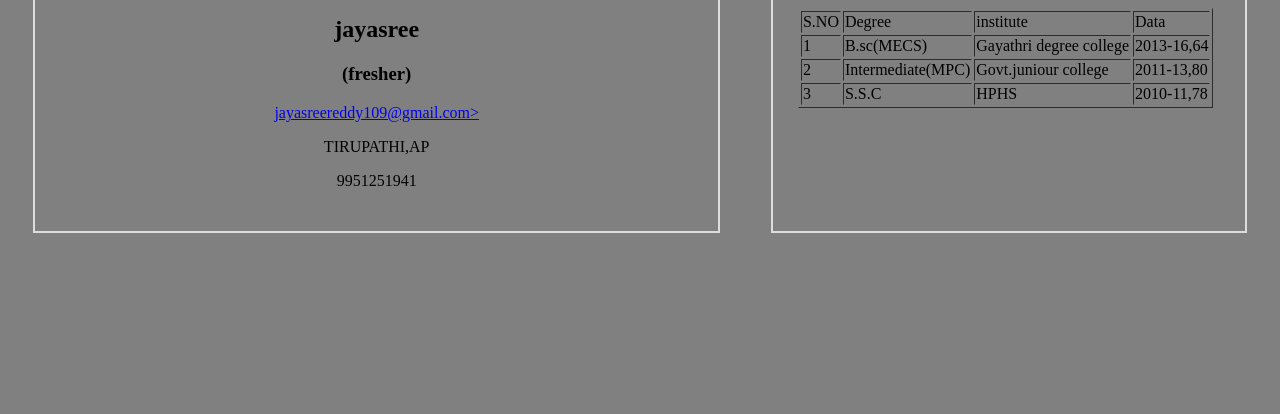
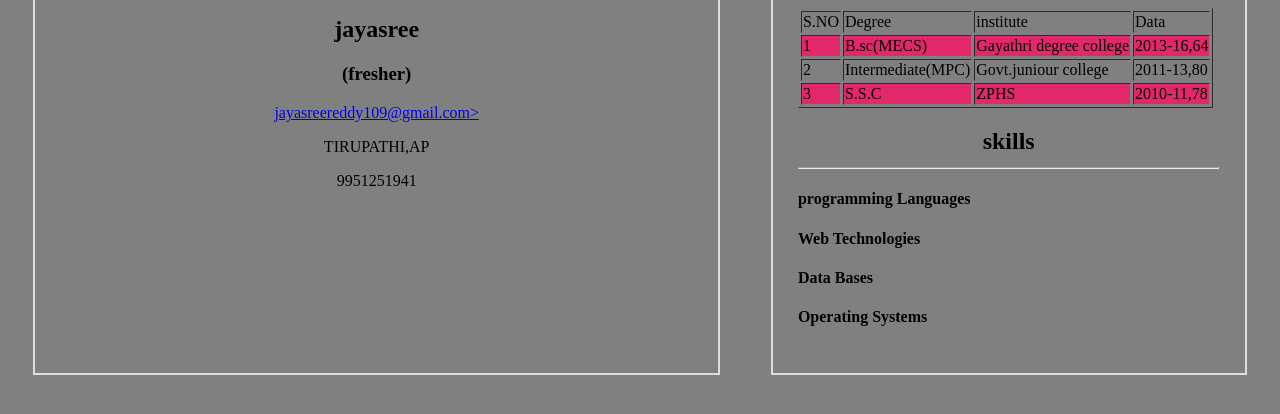
Before and after one commit to jayasree16F61F0007/resume, a plain HTML site: page resume.html in a window 1280 px wide. Shown: the part 268-682 px from the top of the page. Drawn offline with Linux system fonts and the light colour scheme.

Commit message:
jayasree

```diff
--- a/data.json
+++ b/data.json
@@ -15,8 +15,27 @@
   },
   {
     "degree":"S.S.C",
-    "institute":"HPHS",
+    "institute":"ZPHS",
     "data":["2010-11","78"]
+  }
+],
+"skills":[
+  {
+    "title":"programming Languages",
+    "set":["java","c",".net"]
+  },
+
+  {
+    "title":"Web Technologies",
+    "set":["HTML","CSS","javascript"]
+  },
+  {
+    "title":"Data Bases",
+    "set":["Sql","mySql","Oracle","NoSql"]
+  },
+  {
+    "title":"Operating Systems",
+    "set":["MAC","Linux","DOS","Windows"]
   }
 ]
 }
--- a/main.js
+++ b/main.js
@@ -31,6 +31,7 @@ fetchedData.then(data=>{
   console.log(data);
   career(data.career);
   education(data.education);
+  skills(data.skills);
 
 })
 
@@ -63,3 +64,18 @@ tr1+="<tr> <td>"+(i+1)+" </td> <td> "+edu[i].degree+"</td> <td>"+edu[i].institut
   }
   table .innerHTML=tr+tr1;
 }
+//skills
+function skills(skill){
+  var heading=document.createElement("h2");
+  heading.textContent="skills";
+  child2.appendChild(heading);
+  var hLine=document.createElement("hr");
+  heading.appendChild(hLine);
+  for(var i=0;i<skill.length; i++){
+  var title=document.createElement("h4");
+  title.textContent=skill[i].title;
+  child2.appendChild(title);
+  var list=document.createElement("u1");
+  child2.appendChild(list);
+}
+}
--- a/style.css
+++ b/style.css
@@ -1,3 +1,7 @@
+tr:nth-child(even){
+  background:#E3276B
+}
+
 .parent{
   display:flex;
   flex-direction:row;
```
